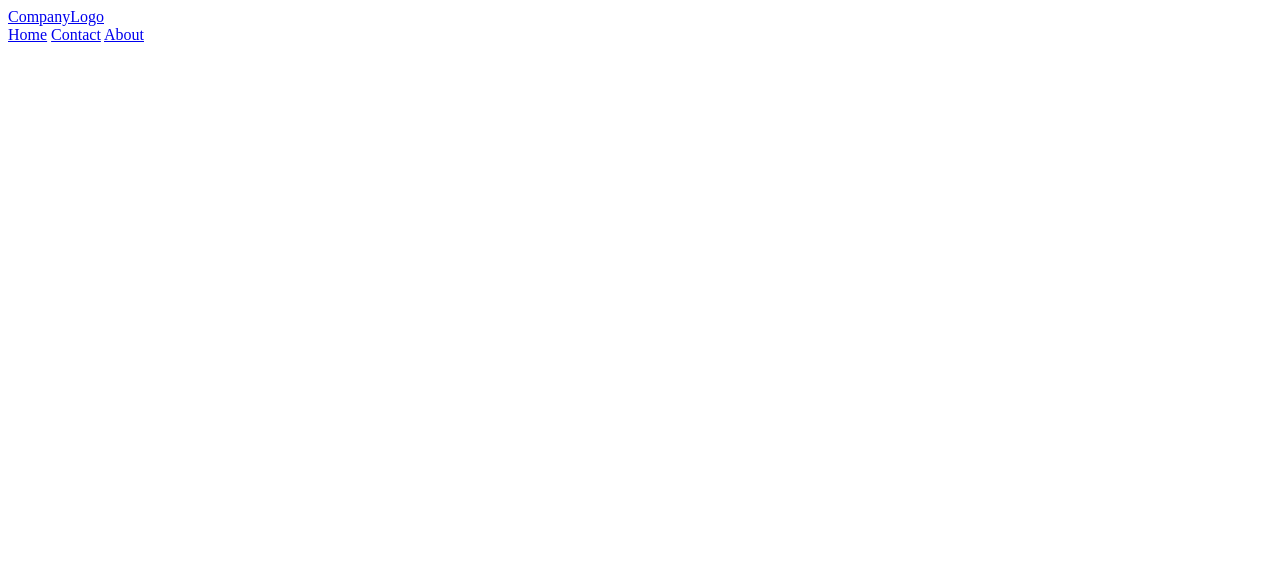
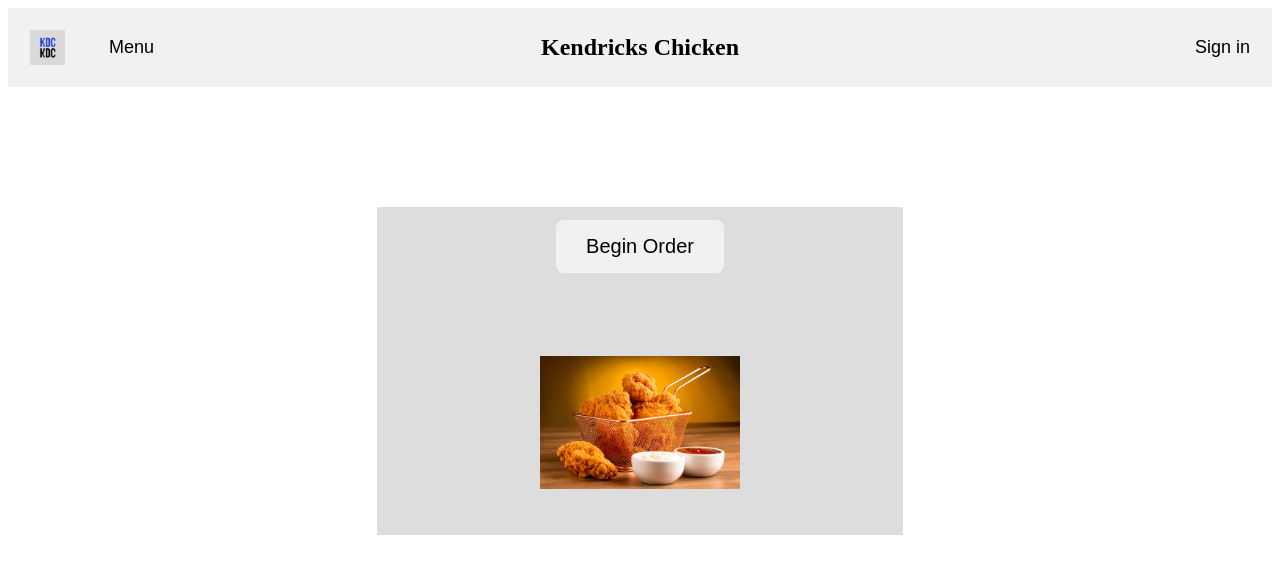
Before and after one commit to fortnitelover12345/L2DTSD-Takeaway-website-assesment, a plain HTML site: page index.html in a window 1280 px wide. Drawn offline with Linux system fonts and the light colour scheme.

Commit message:
Main Page set up

```diff
--- a/index.html
+++ b/index.html
@@ -1,20 +1,32 @@
 <!DOCTYPE html>
 <html lang="en">
-    <link ref="=stylesheet" href="style.css">
+
 <head>
     <meta charset="UTF-8">
     <meta name="viewport" content="width=device-width, initial-scale=1.0">
-    <title>Kendricks Chicken </title>
+    <link rel="stylesheet" href="style.css">
+    <title> Kendricks Chicken </title>
 </head>
+
 <body>
     <div class="header">
-        <a href="#default" class="logo">CompanyLogo</a>
+        <div class="header-left">
+            <a href="index.html" class="logo"><img src="KDC LOGO.png" class="KDC-logo"></a>
+            <a href="signin.html">Menu</a>
+        </div>
+        <h1 class="header-title">Kendricks Chicken</h1>
         <div class="header-right">
-          <a class="active" href="#home">Home</a>
-          <a href="#contact">Contact</a>
-          <a href="#about">About</a>
+            <a href="signin.html">Sign in</a>
         </div>
       </div>
+    <section>
+    <div class="main-content">
+        <a href="signin.html">
+        <button class="order-button">Begin Order</button>
+        </a>
+        <img src="Main page chicken image.jpg" alt="Kendricks Chicken" class="chicken-image">
+    </div>
+    </section>
 
 </body>
 </html>
--- a/style.css
+++ b/style.css
@@ -1,13 +1,23 @@
-/* Style the header with a grey background and some padding */
+/* Style the header with a coloured background and some padding */
 .header {
-    overflow: hidden;
   background-color: #f1f1f1;
-    padding: 20px 10px;
+  padding: 10px;
+  display: flex;
+  justify-content: space-between;
+  align-items: center;
+  position: relative;
+}
+
+.header-title {
+  position: absolute;
+  left: 50%;
+  transform: translateX(-50%);
+  margin: 0;
+  font-size: 24px;
 }
 
 /* Style the header links */
 .header a {
-    float: left;
   color: black;
   text-align: center;
   padding: 12px;
@@ -15,12 +25,21 @@
   font-size: 18px;
   line-height: 25px;
   border-radius: 4px;
+  font-family: sans-serif;
 }
 
-  /* Style the logo link (notice that we set the same value of line-height and font-size to prevent the header to increase when the font gets bigger */
+/* Style the logo link */
 .header a.logo {
   font-size: 25px;
   font-weight: bold;
+  display: flex;
+  align-items: center;
+  margin: 0;
+}
+
+.KDC-logo {
+  width: 35px;
+  height: 35px;
 }
 
 /* Change the background color on mouse-over */
@@ -35,9 +54,17 @@
   color: white;
 }
 
-  /* Float the link section to the right */
+/* Style the left section */
+.header-left {
+  display: flex;
+  align-items: center;
+  gap: 20px;
+}
+
+/* Style the right section */
 .header-right {
-    float: right;
+  display: flex;
+  align-items: center;
 }
 
 /* Add media queries for responsiveness - when the screen is 500px wide or less, stack the links on top of each other */
@@ -47,7 +74,43 @@
     display: block;
     text-align: left;
   }
+
   .header-right {
     float: none;
   }
 }
+/* Styles the main content of the main page */
+.main-content {
+  display: flex;
+  flex-direction: column;
+  align-items: center;
+  gap: 50px;
+  width: 500px;
+  margin: auto;
+  margin-top: 120px;
+  padding: 1%;
+  text-align: center;
+  background: #ddd;
+  font-family: 'Gill Sans', 'Gill Sans MT', Calibri, 'Trebuchet MS', sans-serif
+
+}
+.order-button {
+  padding: 15px 30px;
+  font-size: 20px;
+  background-color: #f1f1f1;
+  border: none;
+  border-radius: 8px;
+  cursor: pointer;
+  transition: background-color 0.3s;
+}
+
+.order-button:hover {
+  background-color: #738CBA;
+}
+
+.chicken-image {
+  width: 200px;
+  height: 200px;
+  object-fit: contain;
+  border-radius: 25px;
+}
```
Also changed, not shown: KDC LOGO.png (added), Main page chicken image.jpg (added), signin.html (added), 1 other file. Lines whose indentation alone changed are shown as unchanged.
